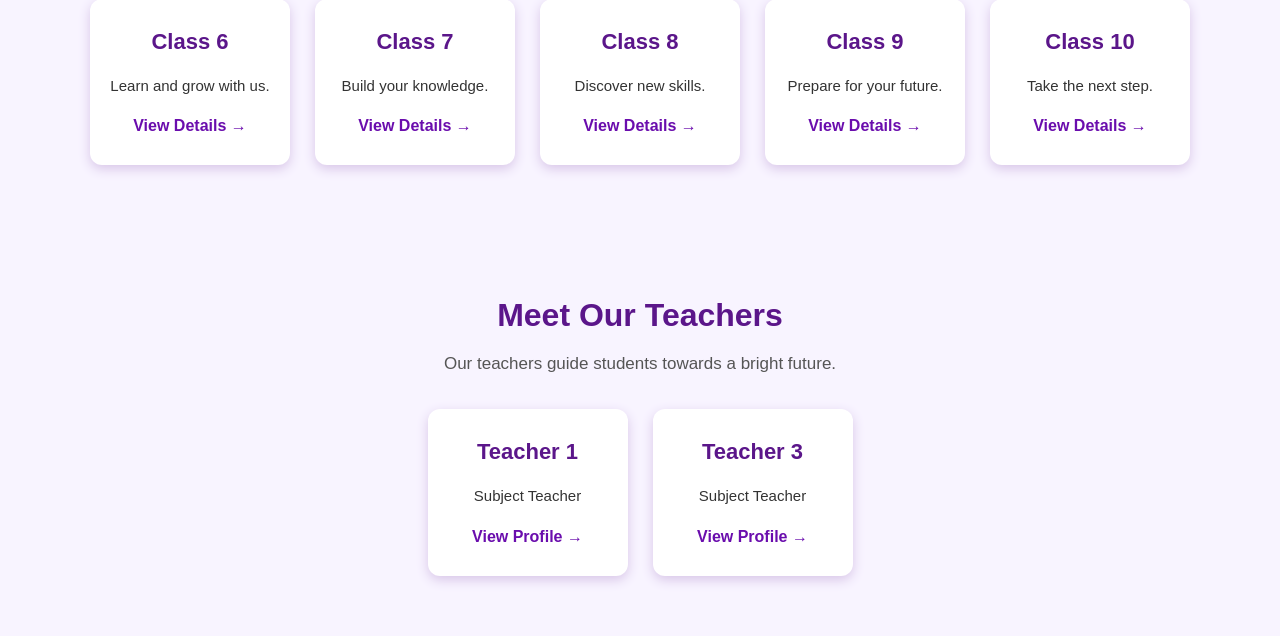
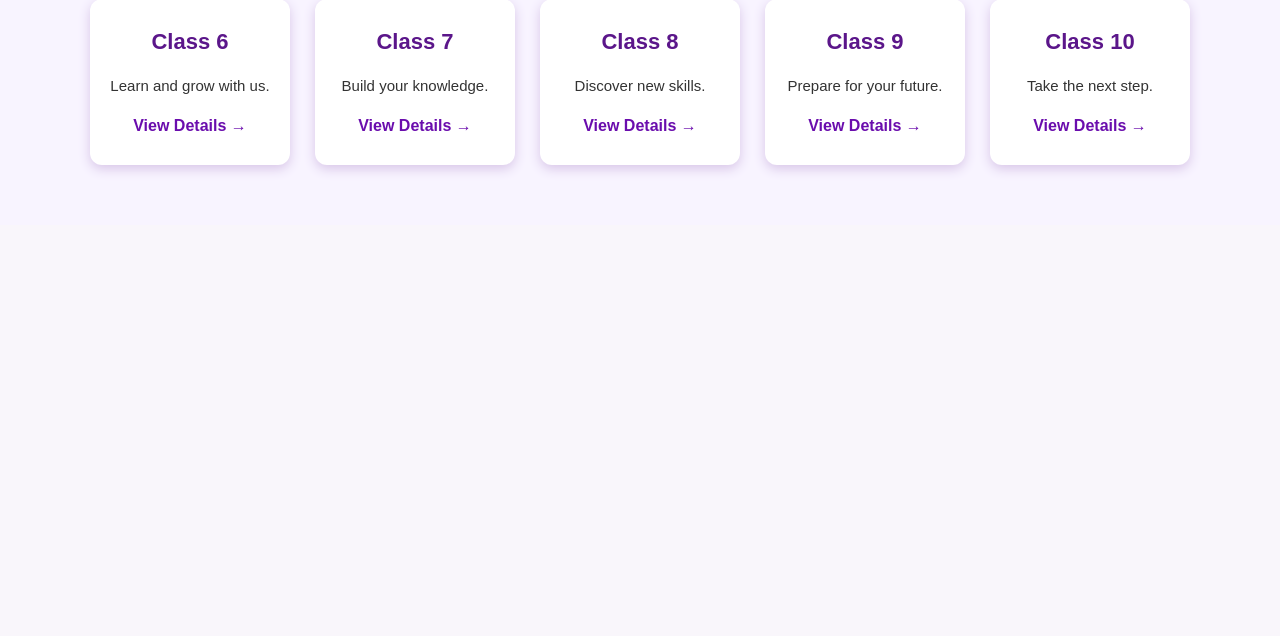
Before and after one commit to Nishra110/School-Website, a Flask app: page / in a window 1280 px wide. Shown: the part 932-1568 px from the top of the page. After the commit the page ends 1105 px from the top, so only its background shows below. Run offline with Flask 3, Linux system fonts and the light colour scheme.

Commit message:
Fix HTML formatting and structure in index.html

```diff
--- a/templates/index.html
+++ b/templates/index.html
@@ -74,27 +74,6 @@
     </div>
 </section>
 
-<section class="classes">
-
-    <h2>Meet Our Teachers</h2>
-    <p>Our teachers guide students towards a bright future.</p>
-
-    <div class="class-container">
-
-        <a href="/teacher/teacher1" class="class-card">
-            <h3>Teacher 1</h3>
-            <p>Subject Teacher</p>
-            <span>View Profile →</span>
-        </a>
-
-        <a href="/teacher/teacher3" class="class-card">
-            <h3>Teacher 3</h3>
-            <p>Subject Teacher</p>
-            <span>View Profile →</span>
-        </a>
-
-    </div>
-</section>
 
 </body>
 </html>
```
